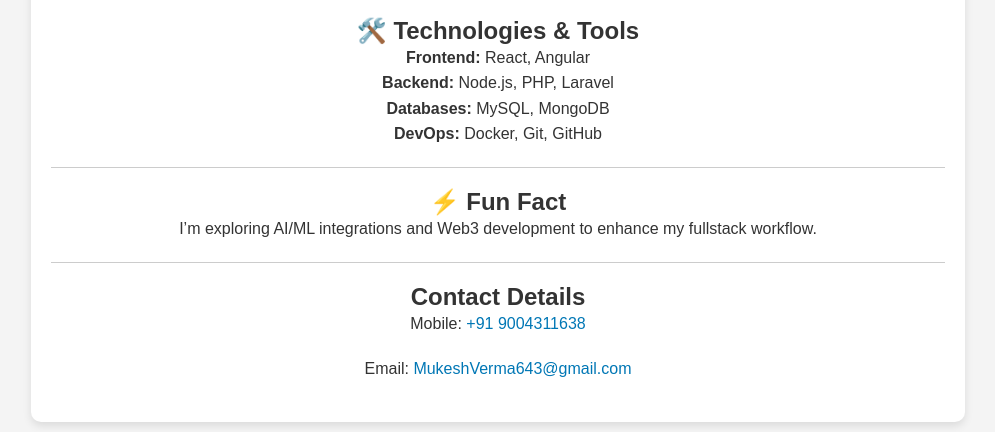
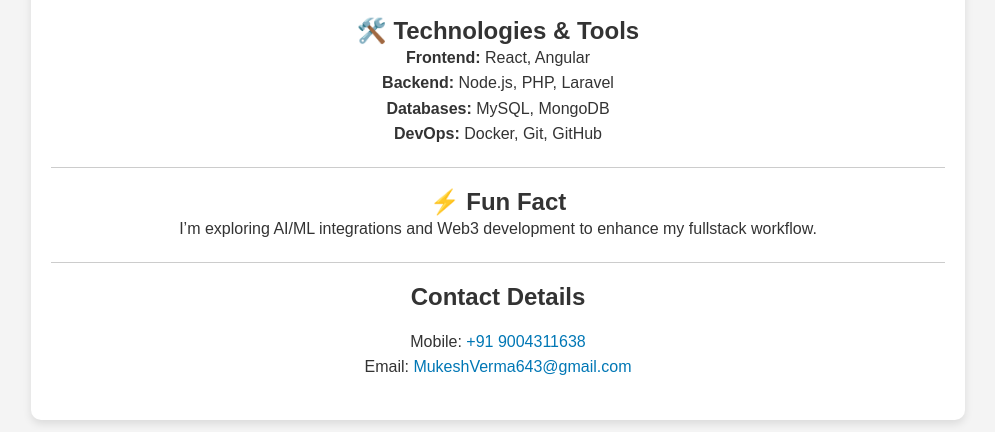
Before and after one commit to MkVerma643/mkverma643.github.io, a plain HTML site: page index.html in a window 1280 px wide. Shown: the part 695-1127 px from the top of the page, without its empty margins (142-1137 px from the left). Drawn offline with Linux system fonts and the light colour scheme.

Commit message:
Update index.html

```diff
--- a/index.html
+++ b/index.html
@@ -134,8 +134,9 @@
     <hr>
 
     <h2>Contact Details</h2>
-        <p>Mobile: <a href="tel:+919004311638">+91 9004311638</a></p>
-        <p>Email: <a href="mailto:MukeshVerma643@gmail.com">MukeshVerma643@gmail.com</a></p>
+        <br>
+        <p>Mobile: <a href="tel:+919004311638">+91 9004311638</a><br>
+        Email: <a href="mailto:MukeshVerma643@gmail.com">MukeshVerma643@gmail.com</a></p>
   </div>
 </body>
 </html>
```
